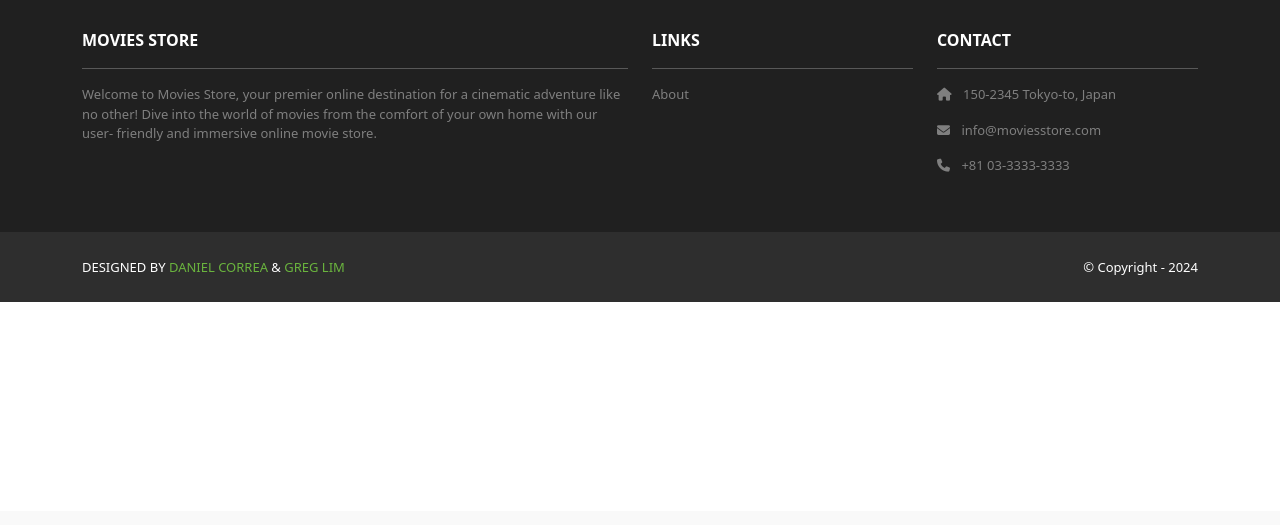
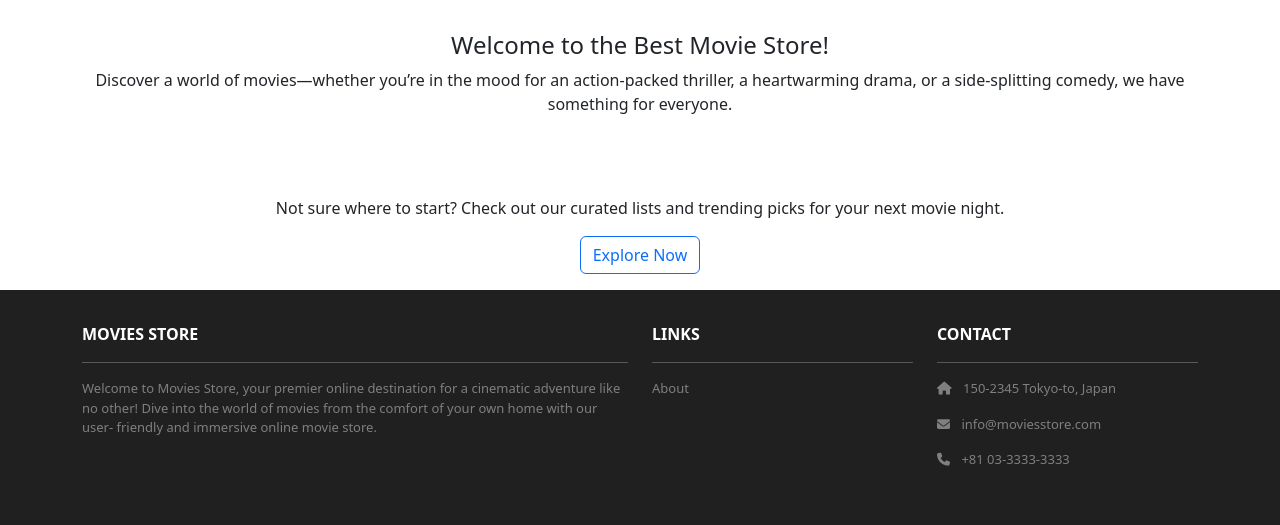
Before and after one commit to MMNASH10/project1, a Django app: page / in a window 1280 px wide. Shown: the part 289-814 px from the top of the page. Before the commit the page ends 591 px from the top, so only its background shows below. Run offline with Django 5.2, Linux system fonts and the light colour scheme; some libraries are stand-ins or nearby versions.

Commit message:
updated home page

```diff
--- a/moviestore/home/templates/home/index.html
+++ b/moviestore/home/templates/home/index.html
@@ -1,15 +1,34 @@
-{% extends "base.html" %} {% block content %}
+{% extends "base.html" %}
+{% block content %}
 <header class="masthead bg-index text-white text-center py-4">
-  <div class="container d-flex align-items-center flex- column pt-2">
+  <div class="container d-flex align-items-center flex-column pt-2">
     <h2>Movies Store</h2>
     <p>Your Ticket to Unlimited Entertainment!</p>
+    <a href="{% url 'movies.index' %}" class="btn btn-primary btn-lg mt-3">Browse Movies</a>
   </div>
 </header>
+
 <div class="p-3">
   <div class="container">
     <div class="row mt-3">
       <div class="col mx-auto text-center mb-3">
-        <h4>Welcome to the best movie store!!</h4>
+        <h4>Welcome to the Best Movie Store!</h4>
+        <p>
+          Discover a world of movies—whether you’re in the mood for an action-packed thriller, a heartwarming drama, or a side-splitting comedy, we have something for everyone.
+        </p>
+      </div>
+    </div>
+
+
+
+
+    <!-- Call-to-Action Section -->
+    <div class="row mt-5">
+      <div class="col text-center">
+        <p>
+          Not sure where to start? Check out our curated lists and trending picks for your next movie night.
+        </p>
+        <a href="{% url 'movies.index' %}" class="btn btn-outline-primary">Explore Now</a>
       </div>
     </div>
   </div>
```
Also changed, not shown: moviestore/db.sqlite3.
